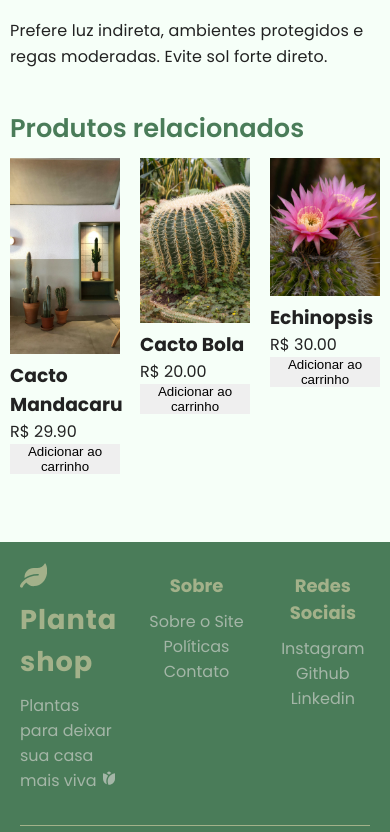
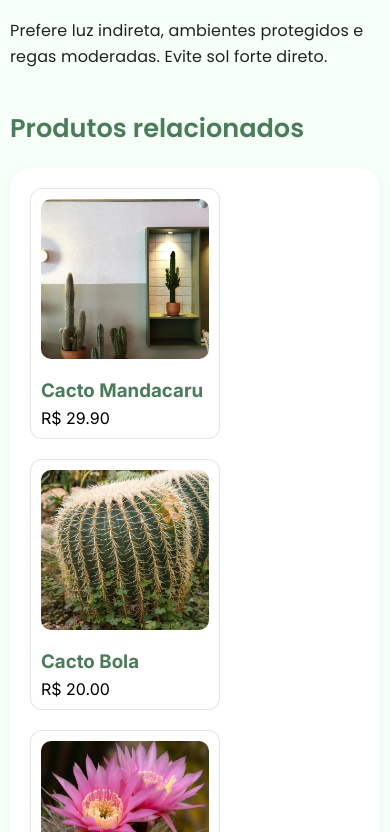
Before and after one commit to DiogoIV/My_store, a React (Vite) app: page /produtos/01d5cabc-e0c5-42da-853d-7f167b16db36 in a window 390 px wide. Shown: the part 1312-2144 px from the top of the page. Built offline with nearby package versions, Linux system fonts and the light colour scheme.

Commit message:
fix and fit
Adicionado DetalhesPedidos e corrigindo layout do Checkout no mobile.

```diff
--- a/src/main.jsx
+++ b/src/main.jsx
@@ -18,6 +18,7 @@ import Checkout from './pages/Checkout/Checkout.jsx'
 import CheckoutLayout from './pages/Checkout/CheckoutLayout.jsx'
 import OrderSuccess from './pages/Checkout/OrderSuccess.jsx'
 import MeusPedidos from './pages/MeusPedidos/MeusPedidos.jsx';
+import DetalhesPedidos from './pages/MeusPedidos/DetalhesPedidos.jsx';
 
 
 import { createBrowserRouter, RouterProvider } from 'react-router-dom'
@@ -83,6 +84,11 @@ const router = createBrowserRouter([
       {
         path: "sucesso",
         element: <OrderSuccess/>
+      },
+
+      {
+        path: "detalhespedidos",
+        element: <DetalhesPedidos/>
       }
 
     ]
--- a/src/pages/Checkout/Checkout.css
+++ b/src/pages/Checkout/Checkout.css
@@ -22,7 +22,7 @@
     background: #ffffff00;
     flex: 2 1 300px;
 
-    min-width: 350px;
+    min-width: 300px;
     gap: 20px;
 }
 
--- a/src/pages/Checkout/OrderSuccess.jsx
+++ b/src/pages/Checkout/OrderSuccess.jsx
@@ -24,7 +24,7 @@ function OrderSucess() {
             </div>
         )
     })
-    console.log(cart)
+
     return (
 
         <main className='container-ordersucess'>
@@ -81,7 +81,7 @@ function OrderSucess() {
                     Ver meus pedidos
                 </Link>
 
-                <Link to="/" className='btn-secondary btn-pedidos' onClick={ () => setCart([])}>
+                <Link to="/order" className='btn-secondary btn-pedidos' onClick={ () => setCart([])}>
                     Continuar comprando
                 </Link>
             </section>
--- /dev/null
+++ b/src/pages/MeusPedidos/DetalhesPedidos.jsx
@@ -0,0 +1,12 @@
+
+import './DetalhesPedidos.css'
+
+function DetalhesPedidos() {
+
+    return(
+        <h1>Teste</h1>
+    )
+
+}
+
+export default DetalhesPedidos
--- a/src/pages/MeusPedidos/MeusPedidos.jsx
+++ b/src/pages/MeusPedidos/MeusPedidos.jsx
@@ -47,7 +47,7 @@ function MeusPedidos() {
                             Total: <span className='pedido-valores'>R${ped.total.total.toFixed(2)}</span>
                         </p>
 
-                        <Link to="" className='btn-detalhes'>
+                        <Link to="/detalhespedidos" className='btn-detalhes'>
                             Ver detalhes
                         </Link>
 
--- a/src/pages/Produtos/Produtos.css
+++ b/src/pages/Produtos/Produtos.css
@@ -181,27 +181,80 @@ section.produtos-card {
 .produtos-relacionados {
     display: flex;
     flex-direction: column;
-    gap: 10px;
+    gap: 20px;
 
 }
 
 .container-card-relacionados {
     display: grid;
-    grid-template-columns: repeat(auto-fit, minmax(80px, 1fr));
+    grid-template-columns: repeat(auto-fit, minmax(100px, 190px));
     gap: 20px;
+
+
+    background: #ffffff;
+    border-radius: 20px;
+    box-shadow: 0 2px 8px rgba(0, 0, 0, 0.05);
+
+    padding: 20px;
 
 }
 
 .produto-relacionado-card {
-    max-width: 400px;
+    display: flex;
+    flex-direction: column;
+    justify-content: space-between;
+    text-decoration: none;
 
+    background: #fff;
+    border-radius: 12px;
+    gap: 20px;
+    padding: 10px;
+    border: 1px solid rgba(0,0,0,0.1);
+    transition: .3s;
+
+}
+
+.produto-relacionado-card:hover {
+    transform: translateY(-5px);
+    box-shadow: 0 8px 20px rgba(0,0,0,0.12);
+}
+
+
+/*produto-relacionado-img*/
+
+.produto-relacionado-img {
+    height: 160px;
+    border-radius: 10px;
 }
 
 .produto-relacionado-img img {
     width: 100%;
+    height: 100%;
+
+    border-radius: 10px;
     object-fit: cover;
 }
 
+
+.produto-relacionado-info {
+    display: flex;
+    flex-flow: column nowrap;
+
+    font-family: var(--font-inter);
+    gap: 6px;
+
+
+}
+
+.produto-relacionado-info span {
+    color: black;
+    font-family: var(--text);
+}
+
+.produto-relacionado-info h3 {
+    color: var(--green-primary);
+
+}
 
 
 
--- a/src/pages/Produtos/Produtos.jsx
+++ b/src/pages/Produtos/Produtos.jsx
@@ -1,5 +1,7 @@
 import { useContext } from 'react'
 import { CartContext } from '../../Context/CartContext/CartContext'
+
+import { Link } from 'react-router-dom'
 
 import './Produtos.css'
 import { useParams } from 'react-router-dom'
@@ -29,8 +31,9 @@ function Produtos() {
     const produtosRelacio = produtosRelacionados()
 
     const cardProdutosRelacio = produtosRelacio.map((el) => {
+
         return (
-            <div className="produto-relacionado-card" key={el.id}>
+            <Link to={`/produtos/${el.id}`} className="produto-relacionado-card" key={el.id}>
 
                 <div className="produto-relacionado-img">
                     <img src={el.imagem} alt={el.nome} />
@@ -44,15 +47,10 @@ function Produtos() {
                         R$ {el.preco.toFixed(2)}
                     </span>
 
-                    <button
-                        onClick={() => adicionarProduto(el)}
-                    >
-                        Adicionar ao carrinho
-                    </button>
 
                 </div>
 
-            </div>
+            </Link>
         )
     })
 
@@ -124,7 +122,7 @@ function Produtos() {
             <section className='produtos-relacionados'>
                 <h2>Produtos relacionados</h2>
 
-                <div className='container-card-relacionados'>
+                <div to=""className='container-card-relacionados'>
                     {cardProdutosRelacio}
                 </div>
 
```
Also changed, not shown: src/pages/MeusPedidos/DetalhesPedidos.css (added).
